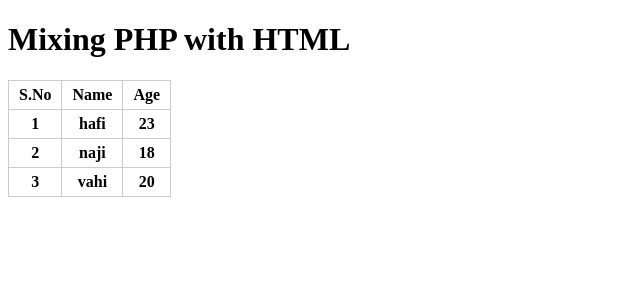
After one commit to vahitha2001/PHP, a PHP site: page /02_mixing.php in a window 1280 px wide. The commit adds this page. Shown: the top 300 px of the page, without its empty margins (0-640 px from the left). Run offline with PHP 8.4, Linux system fonts and the light colour scheme; lists and menus that the app fills with data are empty.

Commit message:
mixing,variable,datatype,constants

```diff
--- a/index.php
+++ b/01_print.php
@@ -3,7 +3,7 @@
 <head>
     <meta charset="UTF-8">
     <meta name="viewport" content="width=device-width, initial-scale=1.0">
-    <title>Document</title>
+    <title>Print code in php</title>
 </head>
 <body>
     <?php
--- /dev/null
+++ b/02_mixing.php
@@ -0,0 +1,51 @@
+<!DOCTYPE html>
+<html lang="en">
+<head>
+    <meta charset="UTF-8">
+    <meta name="viewport" content="width=device-width, initial-scale=1.0">
+    <title>Mixing PHP with HTML</title>
+</head>
+<style>
+    table{
+        border: 1px solid #ccc;
+        border-collapse: collapse;
+    }
+    td,th{
+        border: 1px solid #ccc;
+        padding: 5px 10px;
+    }
+</style>
+<body>
+    <h1>Mixing PHP with HTML</h1>
+    <table>
+        <thread>
+            <tr>
+                <th>S.No</th>
+                <th>Name</th>
+                <th>Age</th>
+            </tr>
+        </thread>
+        <tbody>
+            <tr>
+                <th>1</th>
+                <th>hafi</th>
+                <th>23</th>
+            </tr>
+            <?php
+            echo "
+            <tr>
+                <th>2</th>
+                <th>naji</th>
+                <th>18</th>
+            </tr>
+            ";
+            ?>
+             <tr>
+                <th>3</th>
+                <th>vahi</th>
+                <th>20</th>
+            </tr>
+        </tbody>
+    </table>
+</body>
+</html>
```
Also changed, not shown: 03_variables.php (added, +29 -0 lines), 04_datatype.php (added, +74 -0 lines), 05_constants(define).php (added, +21 -0 lines).
